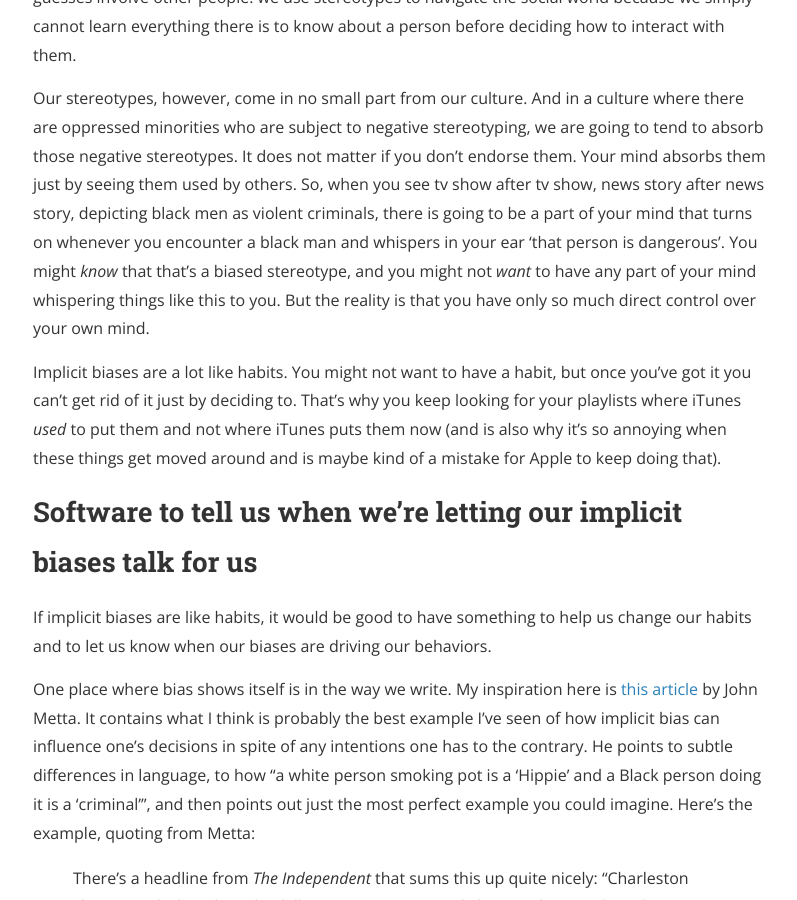
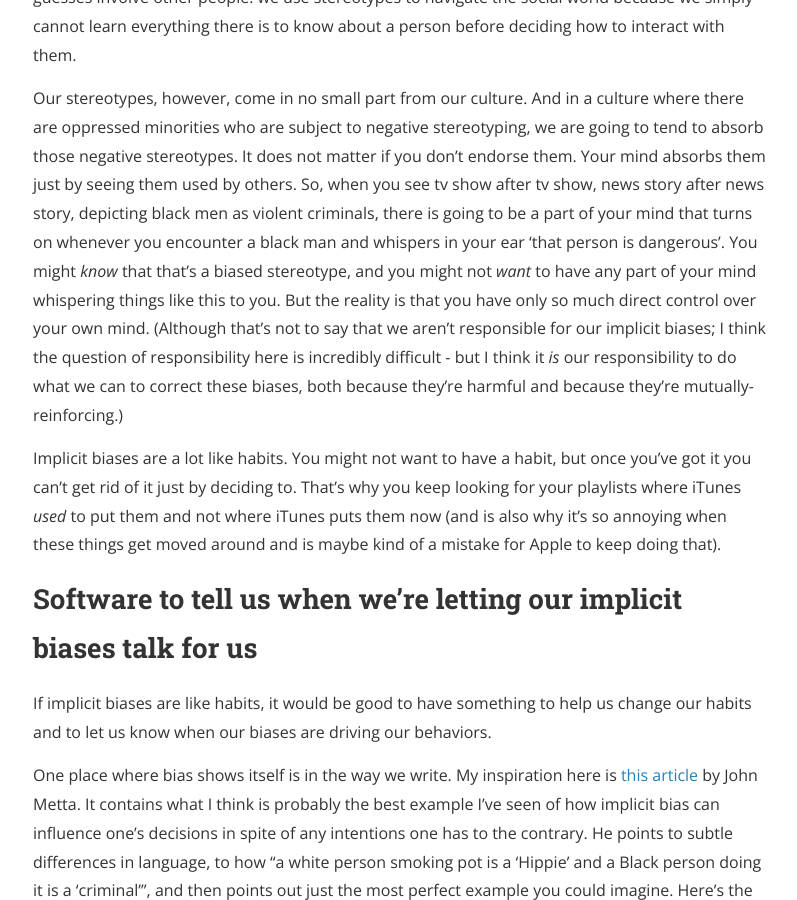
Before and after one commit to aaronnorby/aaronnorby.github.io, a Jekyll site: the page built from _posts/2015-10-02-naive-bayes-racism.md, in a window 1280 px wide and 900 px high, scrolled down 1135 px. Shown: the whole window, without its empty margins (239-1036 px from the left). Built offline with Jekyll 4.4.1, drawn with Linux system fonts in a browser that asks for light colours; nearby versions of some CDN libraries; a style sheet for code colours, icons or effects is not loaded.

Commit message:
Add note about responsibility and implicit attitudes

```diff
--- a/_posts/2015-10-02-naive-bayes-racism.md
+++ b/_posts/2015-10-02-naive-bayes-racism.md
@@ -53,7 +53,11 @@ black men as violent criminals, there is going to be a part of your mind that tu
 on whenever you encounter a black man and whispers in your ear 'that person is
 dangerous'. You might *know* that that's a biased stereotype, and you might not
 *want* to have any part of your mind whispering things like this to you. But the
-reality is that you have only so much direct control over your own mind.
+reality is that you have only so much direct control over your own mind. (Although
+that's not to say that we aren't responsible for our implicit biases; I think
+the question of responsibility here is incredibly difficult - but I think it *is*
+our responsibility to do what we can to correct these biases, both because they're
+harmful and because they're mutually-reinforcing.)
 
 Implicit biases are a lot like habits. You might not want to have a habit, but once
 you've got it you can't get rid of it just by deciding to. That's why you keep
```
